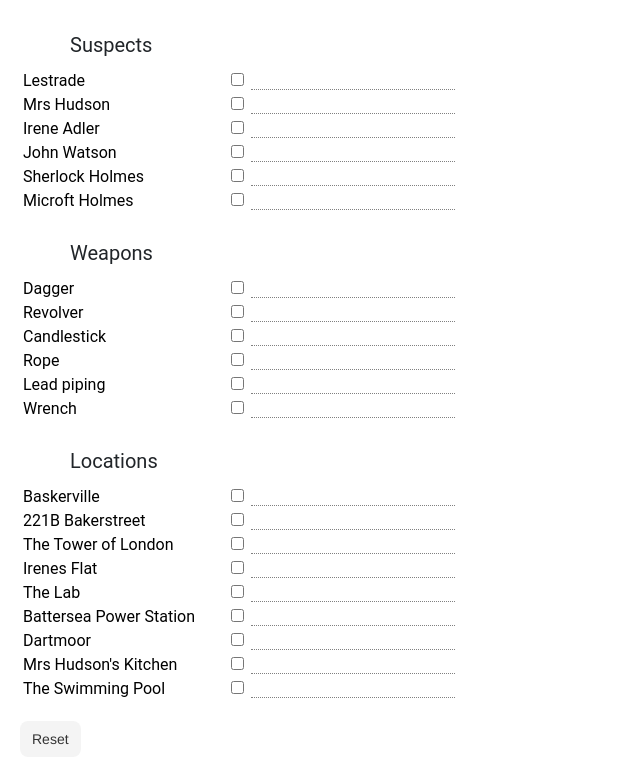
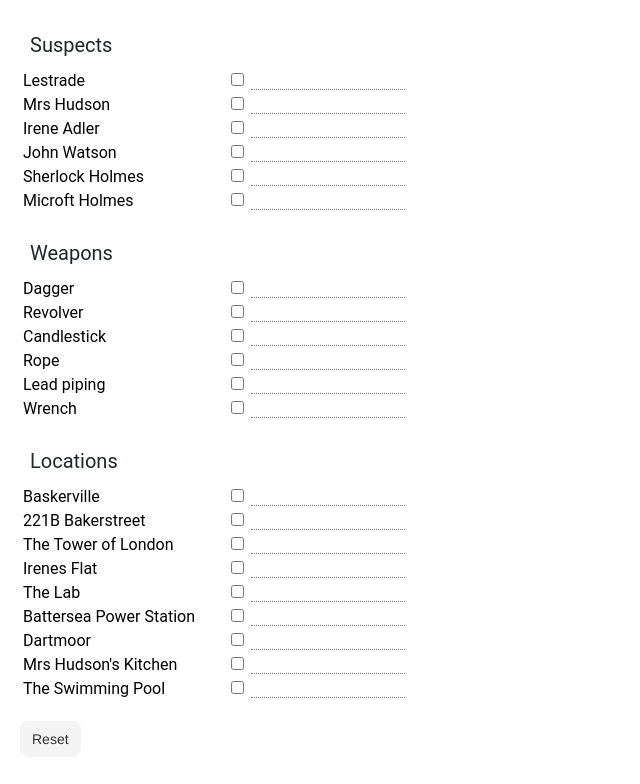
Before and after one commit to www-generic-is/www-generic-is.github.io, a plain HTML site: page cluedo/index.html in a window 1280 px wide. Shown: the whole page, without its empty margins (0-640 px from the left). Drawn offline with Linux system fonts and the light colour scheme.

Commit message:
Smol fix

```diff
--- a/cluedo/index.html
+++ b/cluedo/index.html
@@ -22,7 +22,7 @@
                 margin-top: 28px;
                 margin-bottom: 6px;
                 text-align: left;
-                padding-left: 50px;
+                padding-left: 10px;
             }
             th {
                 border: none;
@@ -44,7 +44,7 @@
                 text-align: center;
             }
             .note {
-                width: 200px;
+                width: 150px;
                 border:none;
                 border-bottom: 1px dotted gray;
                 }
```
